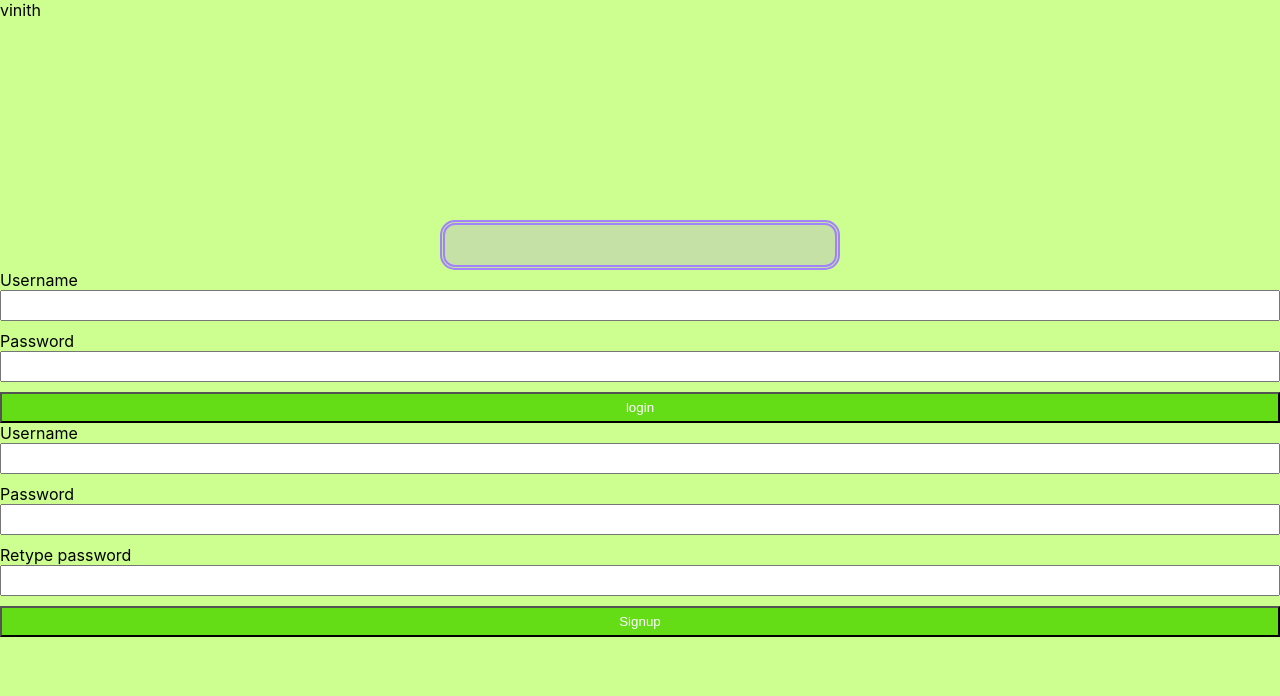
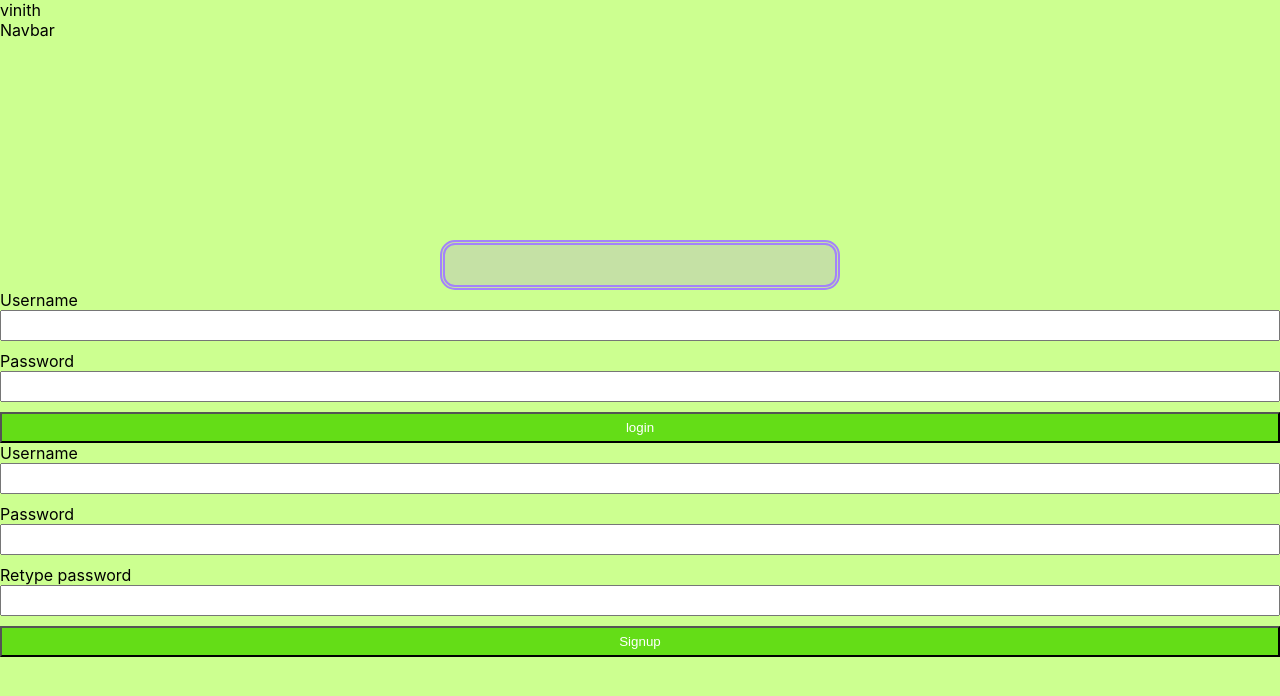
Before and after one commit to Gmv-Anbu/vinith, a React (Create React App) app: page / in a window 1280 px wide. Shown: the top 696 px of the page. Built offline with nearby package versions, Linux system fonts and the light colour scheme.

Commit message:
Added navbar

```diff
--- a/src/App.js
+++ b/src/App.js
@@ -2,10 +2,12 @@
 import './style.css';
 import Login from './pages/login';
 import Signup from './pages/signup';
+import Navbar from './components/navbar';
 function App() {
   return (
     <div>
       vinith
+      <Navbar></Navbar>
       <Login></Login>
       <Signup></Signup>
     </div>
--- /dev/null
+++ b/src/components/navbar.jsx
@@ -0,0 +1,8 @@
+import React from 'react';
+import '../css/navbar.css';
+
+function Navbar() {
+  return <div>Navbar</div>;
+}
+
+export default Navbar;
```
Also changed, not shown: src/css/navbar.css (added).
